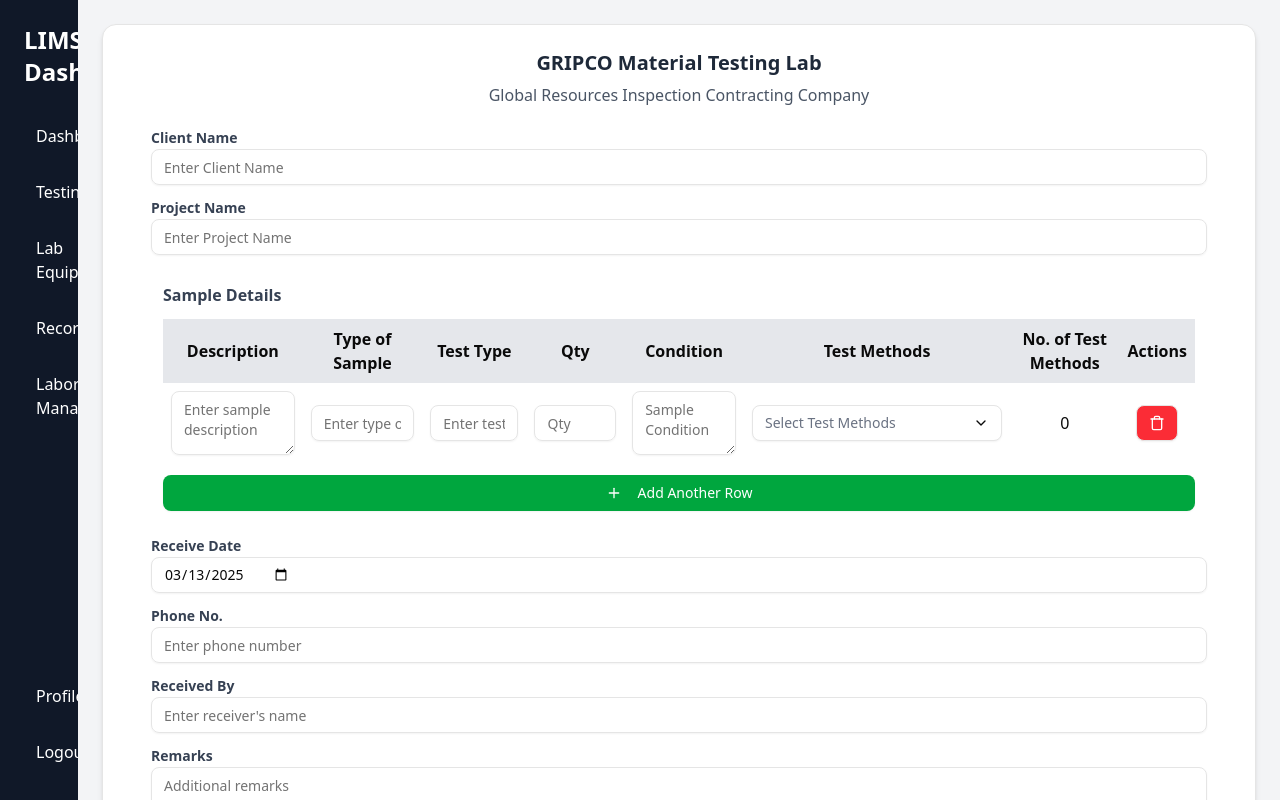
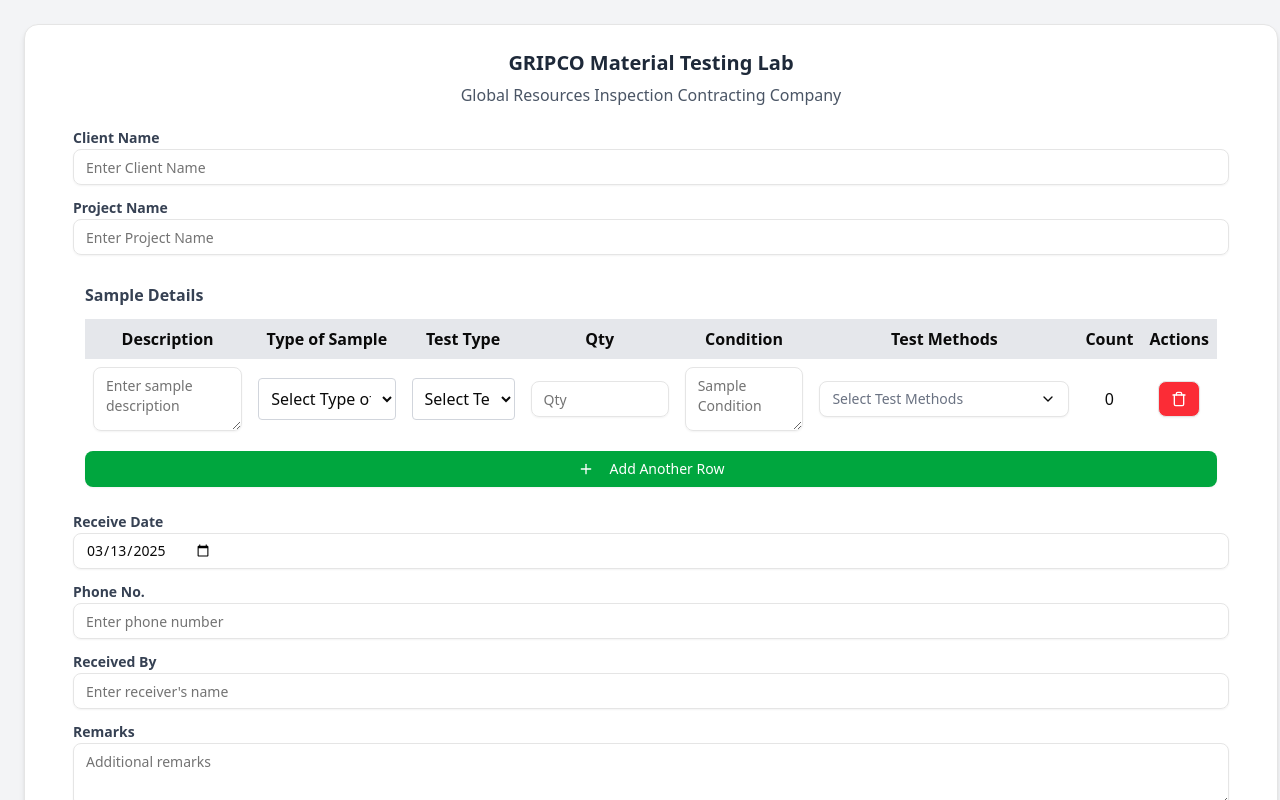
Before and after one commit to Arsalanbashir831/lims_version2, a Next.js app: page /records/sample-receiving-records in a window 1280 px wide. Built offline with nearby package versions, Linux system fonts and the light colour scheme.

Commit message:
make the test type and type of sample the dropdown fields

```diff
--- a/app/(dashboard)/records/sample-receiving-records/page.js
+++ b/app/(dashboard)/records/sample-receiving-records/page.js
@@ -9,6 +9,31 @@
 import { Plus, Trash } from "lucide-react";
 import TestMethodsDropdown from "@/components/common/TestMethodsDropdown";
 import { testMethods } from "@/lib/constants";
+
+// Arrays for select options
+const typeOfSamples = [
+	"carbon steel",
+	"stainless steel",
+	"nickle",
+	"duplex ss",
+	"cast iron",
+	"cs",
+	"zinc coated",
+	"flanges",
+];
+
+const testTypes = [
+	"round",
+	"plate",
+	"pipe",
+	"fitting",
+	"fastner",
+	"clad pipe",
+	"pipe",
+	"flanges",
+	"sheet",
+	"cs",
+];
 
 /* Reusable form field components */
 const LabeledInput = ({ label, ...props }) => (
@@ -49,27 +74,35 @@
 					className="w-full"
 				/>
 			</td>
-			{/* Type of Sample */}
+			{/* Type of Sample (Select Dropdown) */}
 			<td className="p-2">
-				<Input
-					type="text"
+				<select
 					name="sampleType"
 					value={detail.sampleType}
 					onChange={handleChange}
-					placeholder="Enter type of sample"
-					className="w-full"
-				/>
+					className="w-full rounded border border-gray-300 p-2">
+					<option value="">Select Type of Sample</option>
+					{typeOfSamples.map((type) => (
+						<option key={type} value={type}>
+							{type}
+						</option>
+					))}
+				</select>
 			</td>
-			{/* Test Type */}
+			{/* Test Type (Select Dropdown) */}
 			<td className="p-2">
-				<Input
-					type="text"
+				<select
 					name="testType"
 					value={detail.testType}
 					onChange={handleChange}
-					placeholder="Enter test type"
-					className="w-full"
-				/>
+					className="w-full rounded border border-gray-300 p-2">
+					<option value="">Select Test Type</option>
+					{testTypes.map((test) => (
+						<option key={test} value={test}>
+							{test}
+						</option>
+					))}
+				</select>
 			</td>
 			{/* Quantity */}
 			<td className="p-2">
@@ -126,7 +159,7 @@
 	<div className="p-3 mb-4">
 		<h3 className="font-bold text-gray-700 mb-3">Sample Details</h3>
 		<div className="overflow-x-auto overflow-y-hidden">
-			<table className="w-full min-w-[1000px]">
+			<table className="w-full min-w-[1100px]">
 				<thead className="bg-gray-200">
 					<tr>
 						<th className="p-2">Description</th>
@@ -135,7 +168,7 @@
 						<th className="p-2">Qty</th>
 						<th className="p-2">Condition</th>
 						<th className="p-2">Test Methods</th>
-						<th className="p-2">No. of Test Methods</th>
+						<th className="p-2">Count</th>
 						<th className="p-2">Actions</th>
 					</tr>
 				</thead>
@@ -162,10 +195,10 @@
 );
 
 /* Main Component */
-const SampleReceivingRecordsPage = () => {
+const AddSampleLots = () => {
 	const initialReceiveDate = new Date().toISOString().split("T")[0];
 
-	// Update state: Remove global typeOfSample and testType, as these are now per row.
+	// Global form state (without per-row fields)
 	const [sample, setSample] = useState({
 		clientName: "",
 		projectName: "",
@@ -175,7 +208,7 @@
 		remarks: "",
 	});
 
-	// Initialize each row with testType in addition to existing properties.
+	// Initialize sample details with per-row fields, including sampleType and testType as select values.
 	const [sampleDetails, setSampleDetails] = useState([
 		{
 			description: "",
@@ -317,4 +350,4 @@
 	);
 };
 
-export default SampleReceivingRecordsPage;
+export default AddSampleLots;
```
